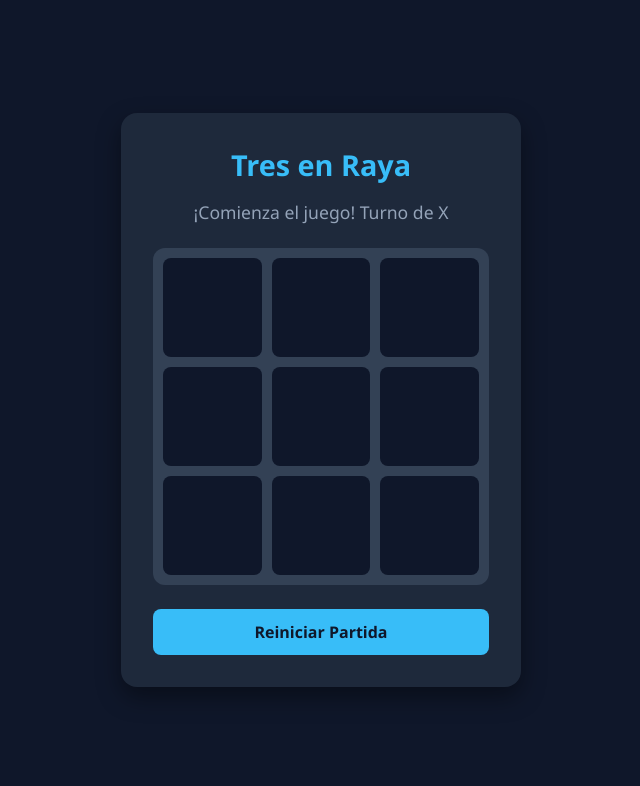
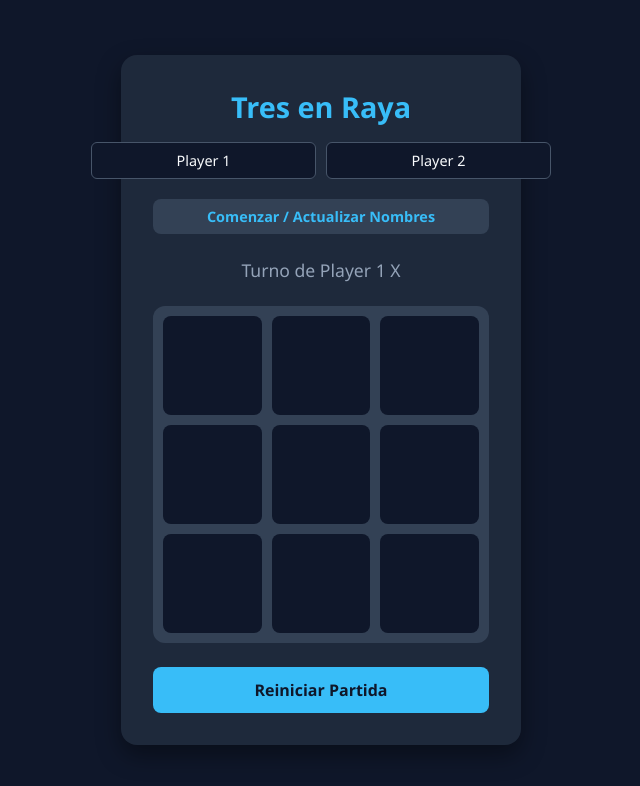
Before and after one commit to Ailya45/The-Odin-Project, a plain HTML site: page Javascript/Tic Tac Toe/index.html in a window 1280 px wide. Shown: the whole page, without its empty margins (319-959 px from the left). Drawn offline with Linux system fonts and the light colour scheme.

Commit message:
feat: se añadio el boton de inicio y los campos para cambiar el nombre de los jugadores

```diff
--- a/Javascript/Tic Tac Toe/index.html
+++ b/Javascript/Tic Tac Toe/index.html
@@ -9,6 +9,26 @@
   <body>
     <div class="game-container">
       <h1>Tres en Raya</h1>
+
+      <div class="player-setup">
+        <div class="input-group">
+          <input
+            type="text"
+            id="player1-input"
+            placeholder="Jugador X"
+            value="Player 1"
+          />
+          <input
+            type="text"
+            id="player2-input"
+            placeholder="Jugador O"
+            value="Player 2"
+          />
+        </div>
+        <button id="start-btn" class="btn btn-secondary">
+          Comenzar / Actualizar Nombres
+        </button>
+      </div>
 
       <!-- Sección para configurar jugadores / Mensajes de turno -->
       <div class="game-info">
--- a/Javascript/Tic Tac Toe/script.js
+++ b/Javascript/Tic Tac Toe/script.js
@@ -67,6 +67,12 @@ const GameController = (function () {
     return null;
   };
 
+  // Nuevo método para actualizar nombres desde afuera
+  const setPlayersNames = (nameX, nameO) => {
+    playerX.name = nameX.trim() !== "" ? nameX : "Player 1";
+    playerO.name = nameO.trim() !== "" ? nameO : "Player 2";
+  };
+
   const playRound = (index) => {
     if (isGameOver) return;
 
@@ -103,6 +109,7 @@ const GameController = (function () {
     playRound,
     getActivePlayer,
     resetGame,
+    setPlayersNames,
     getIsGameOver: () => isGameOver,
     getBoard: Gameboard.getBoard,
   };
@@ -112,6 +119,10 @@ const DisplayController = (function () {
   const boardCells = document.querySelectorAll(".cell");
   const turnMessage = document.querySelector("#turn-message");
   const resetButton = document.querySelector("#restart-btn");
+
+  const player1Input = document.querySelector("#player1-input");
+  const player2Input = document.querySelector("#player2-input");
+  const startBtn = document.querySelector("#start-btn");
 
   const renderBoard = () => {
     const currentBoard = GameController.getBoard();
@@ -146,6 +157,16 @@ const DisplayController = (function () {
       turnMessage.textContent = "¡Comienza el juego! Turno de Player 1 (X)";
       turnMessage.style.color = "#94a3b8";
     });
+
+    startBtn.addEventListener("click", () => {
+      const name1 = player1Input.value;
+      const name2 = player2Input.value;
+
+      GameController.setPlayersNames(name1, name2);
+      GameController.resetGame();
+      renderBoard();
+      updateMessage();
+    });
   };
 
   const updateMessage = () => {
@@ -156,17 +177,18 @@ const DisplayController = (function () {
         turnMessage.textContent = "Empate 🤝";
       } else {
         const activePlayer = GameController.getActivePlayer();
-        turnMessage.textContent = `El ganador es ${activePlayer.getActivePlayer().name} ${activePlayer.getActivePlayer().symbol}`;
+        turnMessage.textContent = `El ganador es ${activePlayer.name} ${activePlayer.symbol}`;
         turnMessage.style.color = "#38bdf8";
       }
     } else {
       const activePlayer = GameController.getActivePlayer();
-      turnMessage.textContent = `Turno de ${activePlayer.getActivePlayer().name} ${activePlayer.getActivePlayer().symbol}`;
+      turnMessage.textContent = `Turno de ${activePlayer.name} ${activePlayer.symbol}`;
     }
   };
 
   bindEvents();
   renderBoard();
+  updateMessage();
 
   return { renderBoard };
 })();
--- a/Javascript/Tic Tac Toe/style.css
+++ b/Javascript/Tic Tac Toe/style.css
@@ -101,3 +101,33 @@ h1 {
 .btn:hover {
   background-color: #0ea5e9;
 }
+
+.player-setup {
+  margin-bottom: 1.5rem;
+}
+.input-group {
+  display: flex;
+  justify-content: center;
+  gap: 10px;
+  margin-bottom: 0.75rem;
+}
+.input-group input {
+  flex: 1;
+  padding: 0.5rem;
+  border-radius: 6px;
+  border: 1px solid #475569;
+  background-color: #0f172a;
+  color: #f8fafc;
+  font-size: 0.9rem;
+  text-align: center;
+}
+.btn-secondary {
+  background-color: #334155;
+  color: #38bdf8;
+  margin-top: 0.5rem;
+  font-size: 0.9rem;
+  padding: 0.5rem;
+}
+.btn-secondary:hover {
+  background-color: #475569;
+}
```
